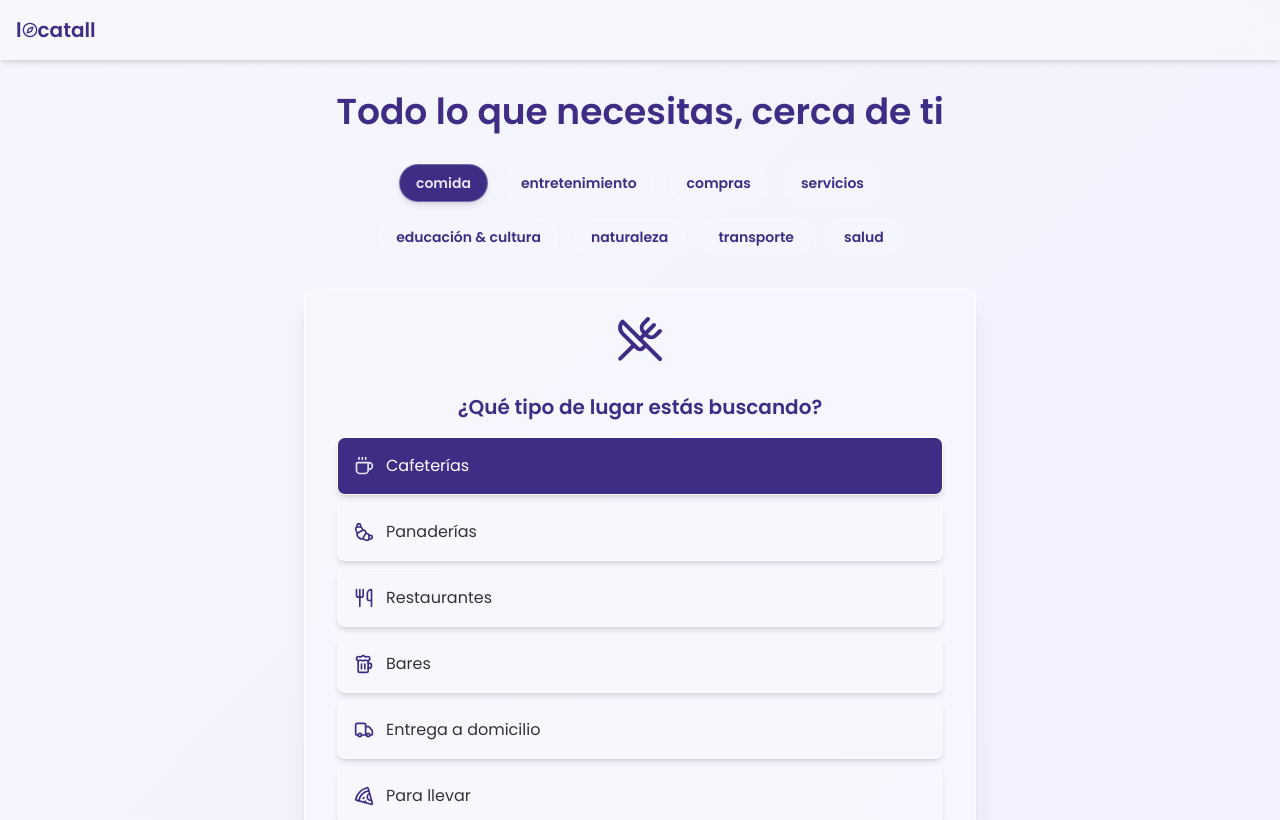
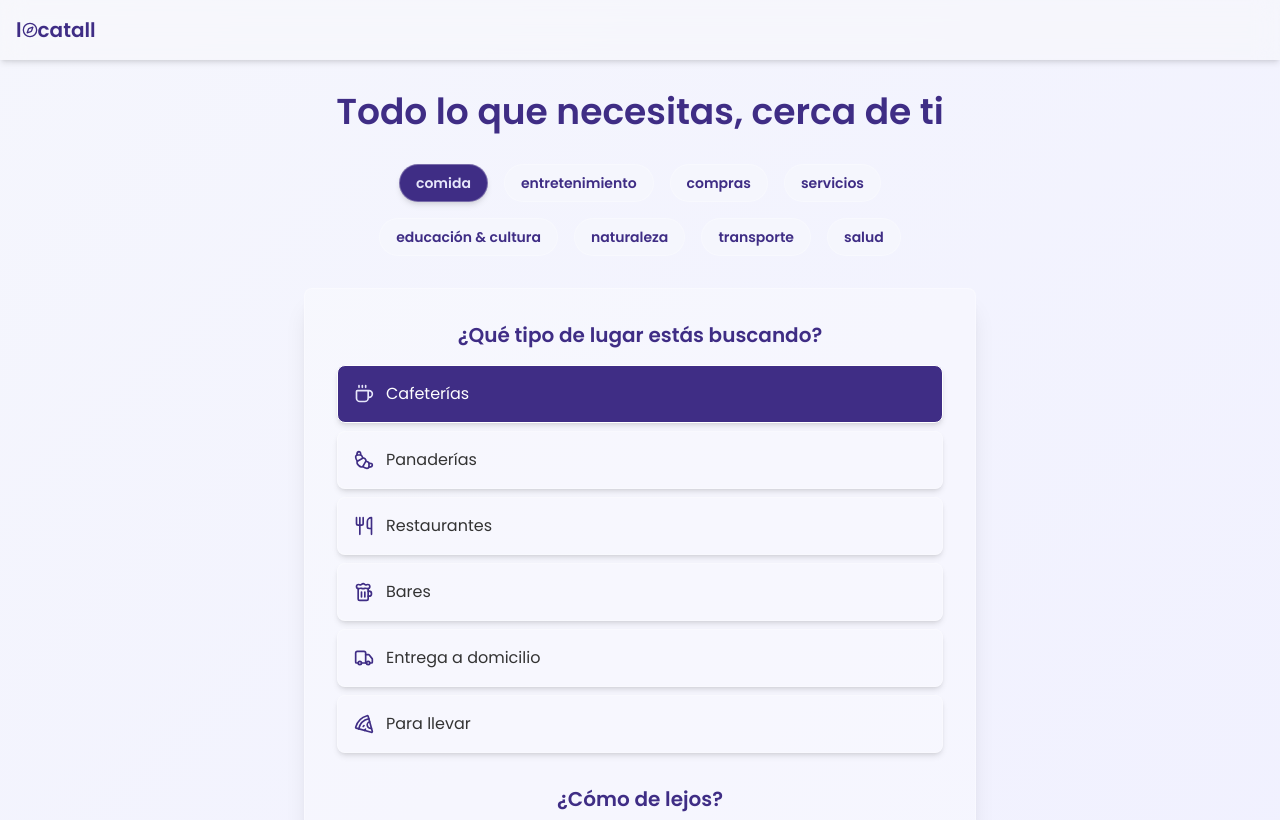
Before and after one commit to mariollesta/locatall, a React (Vite) app in the folder frontend/: page / in a window 1280 px wide. Shown: the top 820 px of the page. Built offline with nearby package versions, Linux system fonts and the light colour scheme.

Commit message:
feat(): ui changes

```diff
--- a/frontend/src/components/ErrorMessage.jsx
+++ b/frontend/src/components/ErrorMessage.jsx
@@ -2,7 +2,7 @@ import React from 'react';
 import { AlertCircle, MapPin } from 'lucide-react';
 
 const ErrorMessage = ({
-  title = "¡Uy! Estamos teniendo problemillas :(",
+  title = "¡Uy! Ha habido algún problemilla :(",
   message
 }) => {
   return (
--- a/frontend/src/components/SearchCard.jsx
+++ b/frontend/src/components/SearchCard.jsx
@@ -83,7 +83,7 @@ export const SearchCard = ({ onError }) => {
       {!state.showRecommendations ? (
         <div className="bg-white bg-opacity-30 border border-white border-opacity-30 shadow-xl rounded-lg overflow-hidden">
           <div className="p-6 sm:p-8">
-            <UtensilsCrossed className="mx-auto mb-6 text-[#3f2d85] animate-bounce" size={48} />
+            {/* <UtensilsCrossed className="mx-auto mb-6 text-[#3f2d85] animate-bounce" size={48} /> */}
             {state.error && <div className="text-red-500 mb-4">{state.error}</div>}
 
             <OptionGroup
```
